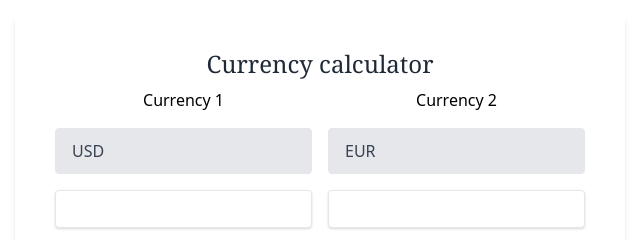
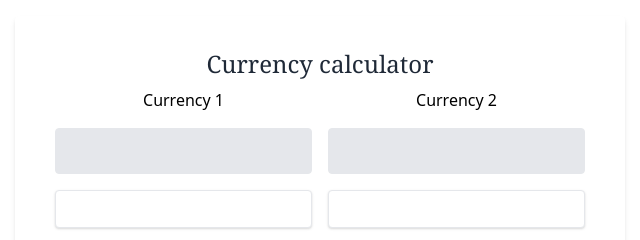
Before and after one commit to SC-Wave3-Production/currency, a plain HTML site: page index.html in a window 1280 px wide. Shown: the top 240 px of the page, 320-960 px from the left. Drawn offline with nearby package versions, Linux system fonts and the light colour scheme; no server answers.

Commit message:
default options removed

```diff
--- a/index.html
+++ b/index.html
@@ -18,10 +18,10 @@
       </div>
       <div class="flex mb-4">
         <select id="dropdown-1" class="block appearance-none w-full bg-gray-200 border border-gray-200 text-gray-700 py-3 px-4 pr-8 rounded leading-tight focus:outline-none focus:bg-white focus:border-gray-500 mx-2">
-          <option>USD</option>
+
         </select>
         <select id="dropdown-2" class="block appearance-none w-full bg-gray-200 border border-gray-200 text-gray-700 py-3 px-4 pr-8 rounded leading-tight focus:outline-none focus:bg-white focus:border-gray-500 mx-2">
-          <option>EUR</option>
+
         </select>
       </div>
       <div class="flex mb-4">
```
